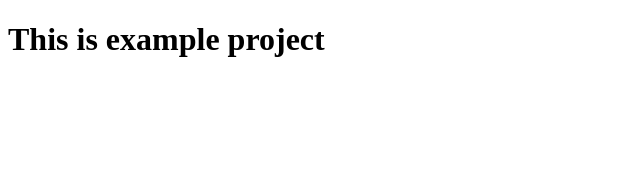
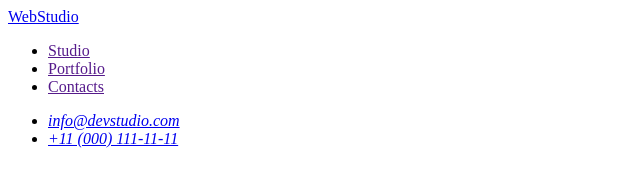
Before and after one commit to TarasDemkovych/goit-markup-hw-01, a plain HTML site: page index.html in a window 1280 px wide. Shown: the whole page, without its empty margins (0-640 px from the left). Drawn offline with Linux system fonts and the light colour scheme.

Commit message:
add markup header

```diff
--- a/index.html
+++ b/index.html
@@ -3,9 +3,24 @@
 <head>
     <meta charset="UTF-8">
     <meta name="viewport" content="width=device-width, initial-scale=1.0">
-    <title>Document</title>
+    <title>Web Studio</title>
 </head>
 <body>
-   <h1> This is example project</h1>
+    <header>
+        <nav>
+            <a href="./index.html">WebStudio</a>
+            <ul>
+                <li><a href="">Studio</a></li>
+                <li><a href="">Portfolio</a></li>
+                <li><a href="">Contacts</a></li>
+            </ul>
+        </nav>
+        <address>
+            <ul>
+                <li><a href="mailto:info@devstudio.com">info@devstudio.com</a></li>
+                <li><a href="tel:+11(000)1111111">+11 (000) 111-11-11</a></li>
+            </ul>
+        </address>
+    </header>
 </body>
 </html>
```
Also changed, not shown: .prettierrc.json (added), image/img (1).jpg (added), image/img (2).jpg (added), image/img (3).jpg (added), image/img.jpg (added).
